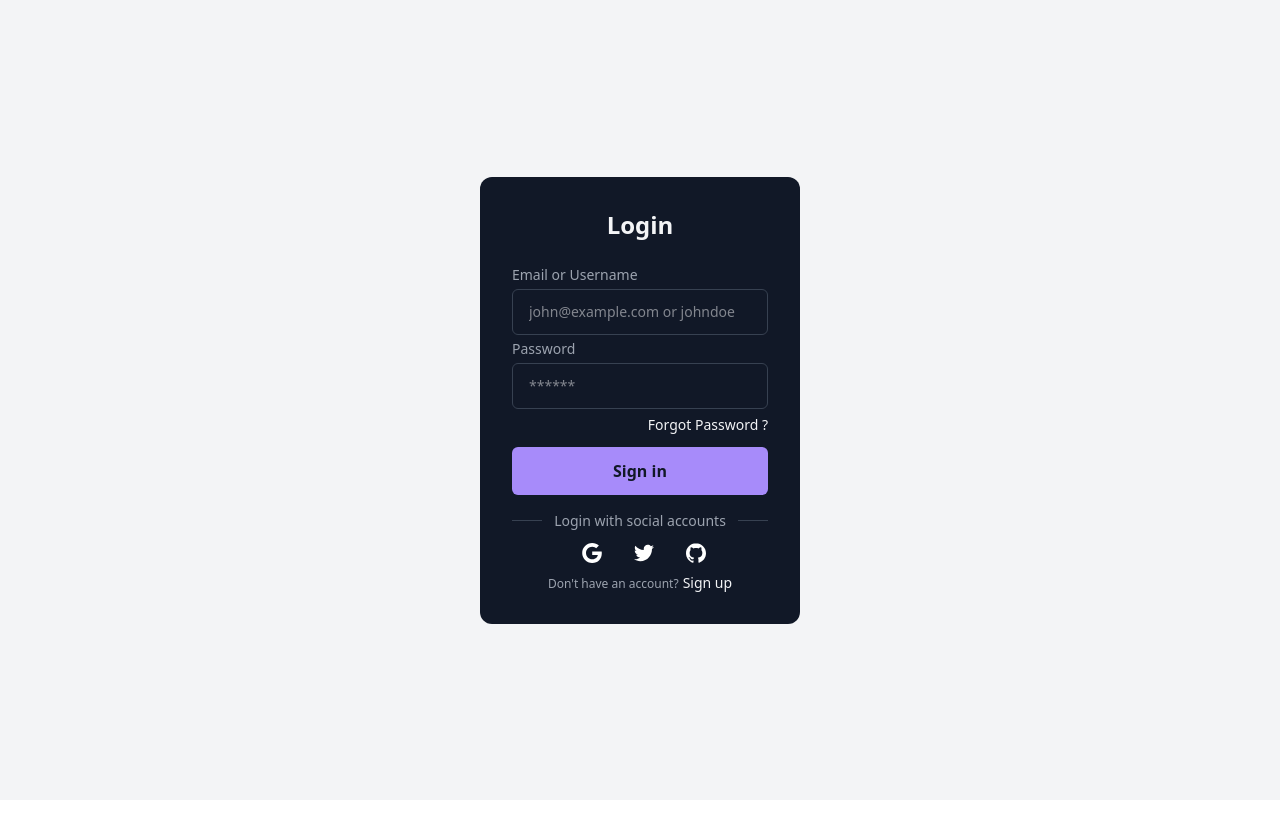
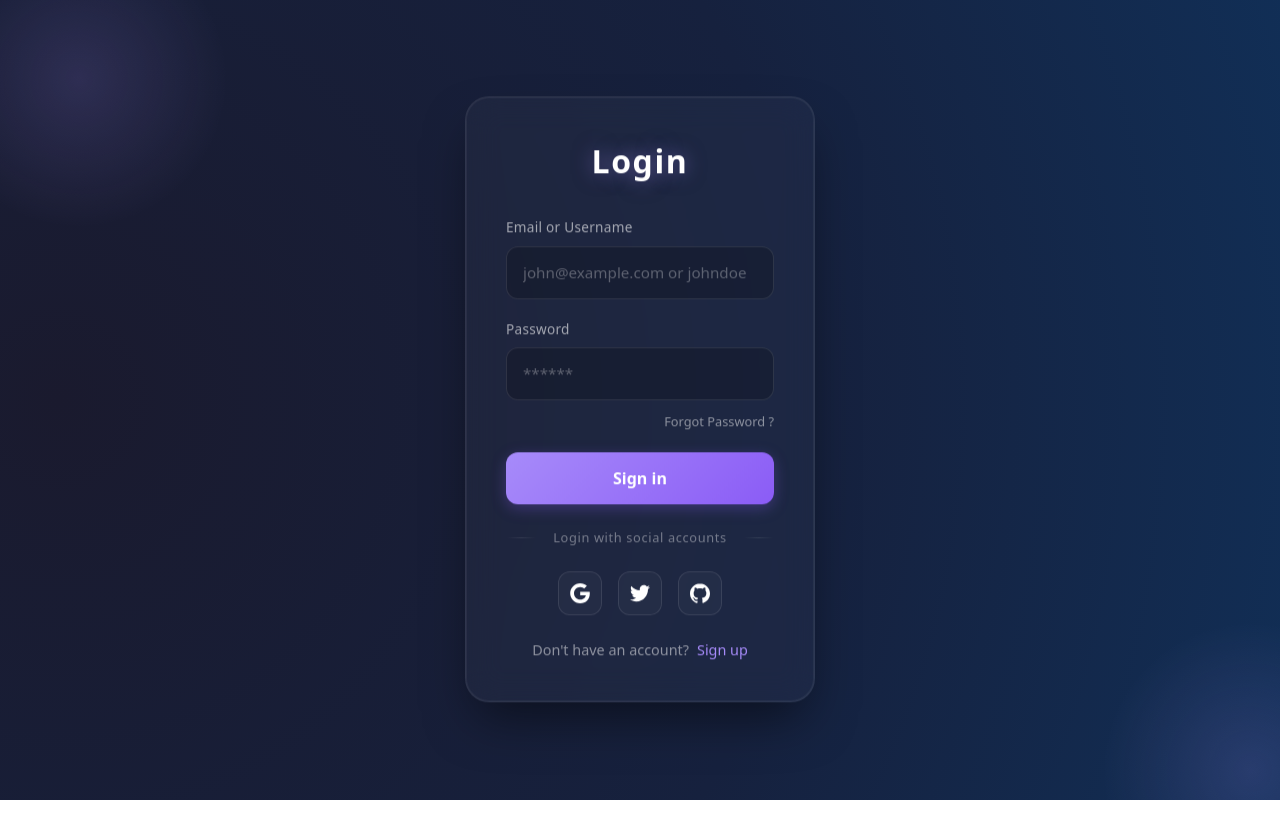
Before and after one commit to iamchideshv/Blogger-app, a Next.js app: page /login in a window 1280 px wide. Shown: the top 838 px of the page. Built offline with nearby package versions, Linux system fonts and the light colour scheme; no server answers.

Commit message:
Apply Antigravity UI theme to Auth pages

```diff
--- a/src/app/login/login.module.css
+++ b/src/app/login/login.module.css
@@ -1,124 +1,272 @@
-/* From Uiverse.io by Yaya12085 */
+.container {
+    display: flex;
+    align-items: center;
+    justify-content: center;
+    min-height: 100vh;
+    width: 100%;
+    background: radial-gradient(circle at 50% 50%, #1a1a2e 0%, #16213e 50%, #0f3460 100%);
+    background-size: 200% 200%;
+    animation: gradientBG 15s ease infinite;
+    overflow: hidden;
+    position: relative;
+}
+
+/* Floating particles/orbs in background */
+.container::before,
+.container::after {
+    content: '';
+    position: absolute;
+    width: 300px;
+    height: 300px;
+    background: radial-gradient(circle, rgba(167, 139, 250, 0.15) 0%, transparent 70%);
+    border-radius: 50%;
+    animation: floatBackground 20s infinite ease-in-out;
+    pointer-events: none;
+}
+
+.container::before {
+    top: -100px;
+    left: -100px;
+}
+
+.container::after {
+    bottom: -100px;
+    right: -100px;
+    animation-delay: -10s;
+}
+
 .form-container {
-    width: 320px;
-    border-radius: 0.75rem;
-    background-color: rgba(17, 24, 39, 1);
-    padding: 2rem;
-    color: rgba(243, 244, 246, 1);
+    width: 350px;
+    padding: 2.5rem;
+    border-radius: 1.5rem;
+    background: rgba(255, 255, 255, 0.03);
+    backdrop-filter: blur(16px);
+    -webkit-backdrop-filter: blur(16px);
+    border: 1px solid rgba(255, 255, 255, 0.08);
+    box-shadow:
+        0 25px 50px -12px rgba(0, 0, 0, 0.5),
+        0 0 0 1px rgba(255, 255, 255, 0.05) inset;
+    color: #f3f4f6;
+    animation: floatCard 6s ease-in-out infinite;
+    position: relative;
+    z-index: 10;
 }
 
 .title {
     text-align: center;
-    font-size: 1.5rem;
-    line-height: 2rem;
-    font-weight: 700;
+    font-size: 2rem;
+    margin-bottom: 2rem;
+    font-weight: 800;
+    color: #fff;
+    text-shadow: 0 0 20px rgba(167, 139, 250, 0.5);
+    letter-spacing: 0.05em;
 }
 
 .form {
-    margin-top: 1.5rem;
+    display: flex;
+    flex-direction: column;
+    gap: 1.25rem;
 }
 
 .input-group {
-    margin-top: 0.25rem;
-    font-size: 0.875rem;
-    line-height: 1.25rem;
+    position: relative;
 }
 
 .input-group label {
     display: block;
-    color: rgba(156, 163, 175, 1);
-    margin-bottom: 4px;
+    font-size: 0.85rem;
+    color: rgba(255, 255, 255, 0.6);
+    margin-bottom: 0.5rem;
+    font-weight: 500;
+    letter-spacing: 0.02em;
 }
 
 .input-group input {
     width: 100%;
-    border-radius: 0.375rem;
-    border: 1px solid rgba(55, 65, 81, 1);
-    outline: 0;
-    background-color: rgba(17, 24, 39, 1);
-    padding: 0.75rem 1rem;
-    color: rgba(243, 244, 246, 1);
+    background: rgba(0, 0, 0, 0.2);
+    border: 1px solid rgba(255, 255, 255, 0.1);
+    border-radius: 0.75rem;
+    padding: 0.875rem 1rem;
+    color: #fff;
+    font-size: 0.95rem;
+    transition: all 0.3s cubic-bezier(0.4, 0, 0.2, 1);
 }
 
 .input-group input:focus {
-    border-color: rgba(167, 139, 250);
+    outline: none;
+    background: rgba(255, 255, 255, 0.05);
+    border-color: rgba(167, 139, 250, 0.6);
+    box-shadow: 0 0 15px rgba(167, 139, 250, 0.2);
+    transform: translateY(-2px);
+}
+
+.input-group input::placeholder {
+    color: rgba(255, 255, 255, 0.3);
 }
 
 .forgot {
-    display: flex;
-    justify-content: flex-end;
-    font-size: 0.75rem;
-    line-height: 1rem;
-    color: rgba(156, 163, 175, 1);
-    margin: 8px 0 14px 0;
+    text-align: right;
+    margin-top: 0.5rem;
 }
 
-.forgot a,
-.signup a {
-    color: rgba(243, 244, 246, 1);
+.forgot a {
+    font-size: 0.8rem;
+    color: rgba(255, 255, 255, 0.5);
     text-decoration: none;
-    font-size: 14px;
+    transition: color 0.3s ease;
 }
 
-.forgot a:hover,
-.signup a:hover {
-    text-decoration: underline rgba(167, 139, 250, 1);
+.forgot a:hover {
+    color: #a78bfa;
+    text-shadow: 0 0 8px rgba(167, 139, 250, 0.4);
 }
 
 .sign {
-    display: block;
     width: 100%;
-    background-color: rgba(167, 139, 250, 1);
-    padding: 0.75rem;
-    text-align: center;
-    color: rgba(17, 24, 39, 1);
+    padding: 0.875rem;
+    border-radius: 0.75rem;
     border: none;
-    border-radius: 0.375rem;
+    background: linear-gradient(135deg, #a78bfa 0%, #8b5cf6 100%);
+    color: #fff;
     font-weight: 600;
+    font-size: 1rem;
+    cursor: pointer;
+    transition: all 0.4s cubic-bezier(0.4, 0, 0.2, 1);
+    box-shadow: 0 4px 15px rgba(139, 92, 246, 0.3);
+    position: relative;
+    overflow: hidden;
+}
+
+.sign:hover {
+    transform: translateY(-3px) scale(1.02);
+    box-shadow: 0 10px 25px rgba(139, 92, 246, 0.5);
+    background: linear-gradient(135deg, #b794f4 0%, #9f7aea 100%);
+}
+
+.sign:active {
+    transform: translateY(1px);
 }
 
 .social-message {
     display: flex;
     align-items: center;
-    padding-top: 1rem;
+    margin: 1.5rem 0;
+    gap: 1rem;
 }
 
 .line {
+    flex: 1;
     height: 1px;
-    flex: 1 1 0%;
-    background-color: rgba(55, 65, 81, 1);
+    background: linear-gradient(90deg, transparent, rgba(255, 255, 255, 0.1), transparent);
 }
 
-.social-message .message {
-    padding-left: 0.75rem;
-    padding-right: 0.75rem;
-    font-size: 0.875rem;
-    line-height: 1.25rem;
-    color: rgba(156, 163, 175, 1);
+.message {
+    color: rgba(255, 255, 255, 0.4);
+    font-size: 0.8rem;
+    letter-spacing: 0.05em;
+    white-space: nowrap;
 }
 
 .social-icons {
     display: flex;
     justify-content: center;
+    gap: 1rem;
+    margin-bottom: 1.5rem;
 }
 
-.social-icons .icon {
-    border-radius: 0.125rem;
-    padding: 0.75rem;
-    border: none;
-    background-color: transparent;
-    margin-left: 8px;
+.icon {
+    width: 44px;
+    height: 44px;
+    border-radius: 12px;
+    border: 1px solid rgba(255, 255, 255, 0.1);
+    background: rgba(255, 255, 255, 0.03);
+    display: flex;
+    align-items: center;
+    justify-content: center;
+    cursor: pointer;
+    transition: all 0.3s ease;
+    color: #fff;
 }
 
-.social-icons .icon svg {
-    height: 1.25rem;
-    width: 1.25rem;
-    fill: #fff;
+.icon:hover {
+    background: rgba(255, 255, 255, 0.08);
+    border-color: rgba(167, 139, 250, 0.4);
+    transform: translateY(-3px) rotate(5deg);
+    box-shadow: 0 5px 15px rgba(0, 0, 0, 0.2);
+}
+
+.icon svg {
+    width: 20px;
+    height: 20px;
+    fill: currentColor;
 }
 
 .signup {
     text-align: center;
-    font-size: 0.75rem;
-    line-height: 1rem;
-    color: rgba(156, 163, 175, 1);
+    font-size: 0.9rem;
+    color: rgba(255, 255, 255, 0.5);
 }
+
+.signup a {
+    color: #a78bfa;
+    text-decoration: none;
+    font-weight: 500;
+    margin-left: 0.5rem;
+    transition: all 0.3s ease;
+}
+
+.signup a:hover {
+    text-shadow: 0 0 10px rgba(167, 139, 250, 0.6);
+    color: #fff;
+}
+
+/* Animations */
+@keyframes floatCard {
+    0% {
+        transform: translateY(0px);
+    }
+
+    50% {
+        transform: translateY(-12px);
+    }
+
+    100% {
+        transform: translateY(0px);
+    }
+}
+
+@keyframes gradientBG {
+    0% {
+        background-position: 0% 50%;
+    }
+
+    50% {
+        background-position: 100% 50%;
+    }
+
+    100% {
+        background-position: 0% 50%;
+    }
+}
+
+@keyframes floatBackground {
+    0% {
+        transform: translate(0, 0) rotate(0deg);
+    }
+
+    50% {
+        transform: translate(50px, 50px) rotate(180deg);
+    }
+
+    100% {
+        transform: translate(0, 0) rotate(360deg);
+    }
+}
+
+/* Responsive */
+@media (max-width: 400px) {
+    .form-container {
+        width: 90%;
+        padding: 1.5rem;
+    }
+}
--- a/src/app/login/page.tsx
+++ b/src/app/login/page.tsx
@@ -64,7 +64,7 @@ export default function LoginPage() {
     };
 
     return (
-        <div className="flex items-center justify-center min-h-screen bg-gray-100">
+        <div className={styles.container}>
             <div className={styles['form-container']}>
                 <p className={styles.title}>Login</p>
                 {error && <p className="text-red-500 text-sm text-center mb-4">{error}</p>}
--- a/src/app/register/page.tsx
+++ b/src/app/register/page.tsx
@@ -86,7 +86,7 @@ export default function RegisterPage() {
     };
 
     return (
-        <div className="flex items-center justify-center min-h-screen bg-gray-100">
+        <div className={styles.container}>
             <div className={styles['form-container']}>
                 <p className={styles.title}>Register</p>
                 {error && <p className="text-red-500 text-sm text-center mb-4">{error}</p>}
--- a/src/app/register/register.module.css
+++ b/src/app/register/register.module.css
@@ -1,124 +1,272 @@
-/* From Uiverse.io by Yaya12085 */
+.container {
+    display: flex;
+    align-items: center;
+    justify-content: center;
+    min-height: 100vh;
+    width: 100%;
+    background: radial-gradient(circle at 50% 50%, #1a1a2e 0%, #16213e 50%, #0f3460 100%);
+    background-size: 200% 200%;
+    animation: gradientBG 15s ease infinite;
+    overflow: hidden;
+    position: relative;
+}
+
+/* Floating particles/orbs in background */
+.container::before,
+.container::after {
+    content: '';
+    position: absolute;
+    width: 300px;
+    height: 300px;
+    background: radial-gradient(circle, rgba(167, 139, 250, 0.15) 0%, transparent 70%);
+    border-radius: 50%;
+    animation: floatBackground 20s infinite ease-in-out;
+    pointer-events: none;
+}
+
+.container::before {
+    top: -100px;
+    left: -100px;
+}
+
+.container::after {
+    bottom: -100px;
+    right: -100px;
+    animation-delay: -10s;
+}
+
 .form-container {
-    width: 320px;
-    border-radius: 0.75rem;
-    background-color: rgba(17, 24, 39, 1);
-    padding: 2rem;
-    color: rgba(243, 244, 246, 1);
+    width: 350px;
+    padding: 2.5rem;
+    border-radius: 1.5rem;
+    background: rgba(255, 255, 255, 0.03);
+    backdrop-filter: blur(16px);
+    -webkit-backdrop-filter: blur(16px);
+    border: 1px solid rgba(255, 255, 255, 0.08);
+    box-shadow:
+        0 25px 50px -12px rgba(0, 0, 0, 0.5),
+        0 0 0 1px rgba(255, 255, 255, 0.05) inset;
+    color: #f3f4f6;
+    animation: floatCard 6s ease-in-out infinite;
+    position: relative;
+    z-index: 10;
 }
 
 .title {
     text-align: center;
-    font-size: 1.5rem;
-    line-height: 2rem;
-    font-weight: 700;
+    font-size: 2rem;
+    margin-bottom: 2rem;
+    font-weight: 800;
+    color: #fff;
+    text-shadow: 0 0 20px rgba(167, 139, 250, 0.5);
+    letter-spacing: 0.05em;
 }
 
 .form {
-    margin-top: 1.5rem;
+    display: flex;
+    flex-direction: column;
+    gap: 1.25rem;
 }
 
 .input-group {
-    margin-top: 0.25rem;
-    font-size: 0.875rem;
-    line-height: 1.25rem;
+    position: relative;
 }
 
 .input-group label {
     display: block;
-    color: rgba(156, 163, 175, 1);
-    margin-bottom: 4px;
+    font-size: 0.85rem;
+    color: rgba(255, 255, 255, 0.6);
+    margin-bottom: 0.5rem;
+    font-weight: 500;
+    letter-spacing: 0.02em;
 }
 
 .input-group input {
     width: 100%;
-    border-radius: 0.375rem;
-    border: 1px solid rgba(55, 65, 81, 1);
-    outline: 0;
-    background-color: rgba(17, 24, 39, 1);
-    padding: 0.75rem 1rem;
-    color: rgba(243, 244, 246, 1);
+    background: rgba(0, 0, 0, 0.2);
+    border: 1px solid rgba(255, 255, 255, 0.1);
+    border-radius: 0.75rem;
+    padding: 0.875rem 1rem;
+    color: #fff;
+    font-size: 0.95rem;
+    transition: all 0.3s cubic-bezier(0.4, 0, 0.2, 1);
 }
 
 .input-group input:focus {
-    border-color: rgba(167, 139, 250);
+    outline: none;
+    background: rgba(255, 255, 255, 0.05);
+    border-color: rgba(167, 139, 250, 0.6);
+    box-shadow: 0 0 15px rgba(167, 139, 250, 0.2);
+    transform: translateY(-2px);
+}
+
+.input-group input::placeholder {
+    color: rgba(255, 255, 255, 0.3);
 }
 
 .forgot {
-    display: flex;
-    justify-content: flex-end;
-    font-size: 0.75rem;
-    line-height: 1rem;
-    color: rgba(156, 163, 175, 1);
-    margin: 8px 0 14px 0;
+    text-align: right;
+    margin-top: 0.5rem;
 }
 
-.forgot a,
-.signup a {
-    color: rgba(243, 244, 246, 1);
+.forgot a {
+    font-size: 0.8rem;
+    color: rgba(255, 255, 255, 0.5);
     text-decoration: none;
-    font-size: 14px;
+    transition: color 0.3s ease;
 }
 
-.forgot a:hover,
-.signup a:hover {
-    text-decoration: underline rgba(167, 139, 250, 1);
+.forgot a:hover {
+    color: #a78bfa;
+    text-shadow: 0 0 8px rgba(167, 139, 250, 0.4);
 }
 
 .sign {
-    display: block;
     width: 100%;
-    background-color: rgba(167, 139, 250, 1);
-    padding: 0.75rem;
-    text-align: center;
-    color: rgba(17, 24, 39, 1);
+    padding: 0.875rem;
+    border-radius: 0.75rem;
     border: none;
-    border-radius: 0.375rem;
+    background: linear-gradient(135deg, #a78bfa 0%, #8b5cf6 100%);
+    color: #fff;
     font-weight: 600;
+    font-size: 1rem;
+    cursor: pointer;
+    transition: all 0.4s cubic-bezier(0.4, 0, 0.2, 1);
+    box-shadow: 0 4px 15px rgba(139, 92, 246, 0.3);
+    position: relative;
+    overflow: hidden;
+}
+
+.sign:hover {
+    transform: translateY(-3px) scale(1.02);
+    box-shadow: 0 10px 25px rgba(139, 92, 246, 0.5);
+    background: linear-gradient(135deg, #b794f4 0%, #9f7aea 100%);
+}
+
+.sign:active {
+    transform: translateY(1px);
 }
 
 .social-message {
     display: flex;
     align-items: center;
-    padding-top: 1rem;
+    margin: 1.5rem 0;
+    gap: 1rem;
 }
 
 .line {
+    flex: 1;
     height: 1px;
-    flex: 1 1 0%;
-    background-color: rgba(55, 65, 81, 1);
+    background: linear-gradient(90deg, transparent, rgba(255, 255, 255, 0.1), transparent);
 }
 
-.social-message .message {
-    padding-left: 0.75rem;
-    padding-right: 0.75rem;
-    font-size: 0.875rem;
-    line-height: 1.25rem;
-    color: rgba(156, 163, 175, 1);
+.message {
+    color: rgba(255, 255, 255, 0.4);
+    font-size: 0.8rem;
+    letter-spacing: 0.05em;
+    white-space: nowrap;
 }
 
 .social-icons {
     display: flex;
     justify-content: center;
+    gap: 1rem;
+    margin-bottom: 1.5rem;
 }
 
-.social-icons .icon {
-    border-radius: 0.125rem;
-    padding: 0.75rem;
-    border: none;
-    background-color: transparent;
-    margin-left: 8px;
+.icon {
+    width: 44px;
+    height: 44px;
+    border-radius: 12px;
+    border: 1px solid rgba(255, 255, 255, 0.1);
+    background: rgba(255, 255, 255, 0.03);
+    display: flex;
+    align-items: center;
+    justify-content: center;
+    cursor: pointer;
+    transition: all 0.3s ease;
+    color: #fff;
 }
 
-.social-icons .icon svg {
-    height: 1.25rem;
-    width: 1.25rem;
-    fill: #fff;
+.icon:hover {
+    background: rgba(255, 255, 255, 0.08);
+    border-color: rgba(167, 139, 250, 0.4);
+    transform: translateY(-3px) rotate(5deg);
+    box-shadow: 0 5px 15px rgba(0, 0, 0, 0.2);
+}
+
+.icon svg {
+    width: 20px;
+    height: 20px;
+    fill: currentColor;
 }
 
 .signup {
     text-align: center;
-    font-size: 0.75rem;
-    line-height: 1rem;
-    color: rgba(156, 163, 175, 1);
+    font-size: 0.9rem;
+    color: rgba(255, 255, 255, 0.5);
 }
+
+.signup a {
+    color: #a78bfa;
+    text-decoration: none;
+    font-weight: 500;
+    margin-left: 0.5rem;
+    transition: all 0.3s ease;
+}
+
+.signup a:hover {
+    text-shadow: 0 0 10px rgba(167, 139, 250, 0.6);
+    color: #fff;
+}
+
+/* Animations */
+@keyframes floatCard {
+    0% {
+        transform: translateY(0px);
+    }
+
+    50% {
+        transform: translateY(-12px);
+    }
+
+    100% {
+        transform: translateY(0px);
+    }
+}
+
+@keyframes gradientBG {
+    0% {
+        background-position: 0% 50%;
+    }
+
+    50% {
+        background-position: 100% 50%;
+    }
+
+    100% {
+        background-position: 0% 50%;
+    }
+}
+
+@keyframes floatBackground {
+    0% {
+        transform: translate(0, 0) rotate(0deg);
+    }
+
+    50% {
+        transform: translate(50px, 50px) rotate(180deg);
+    }
+
+    100% {
+        transform: translate(0, 0) rotate(360deg);
+    }
+}
+
+/* Responsive */
+@media (max-width: 400px) {
+    .form-container {
+        width: 90%;
+        padding: 1.5rem;
+    }
+}
```
